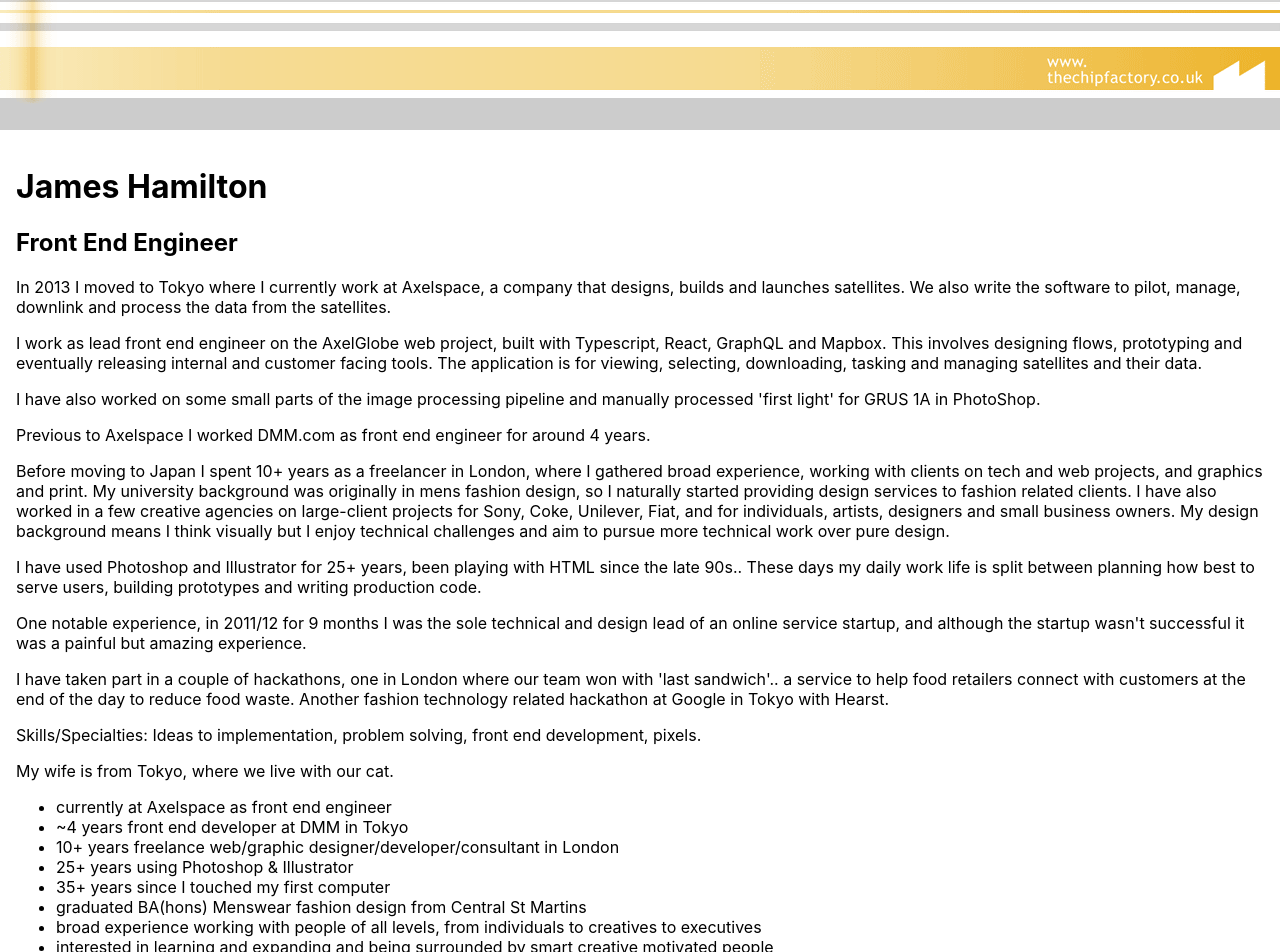
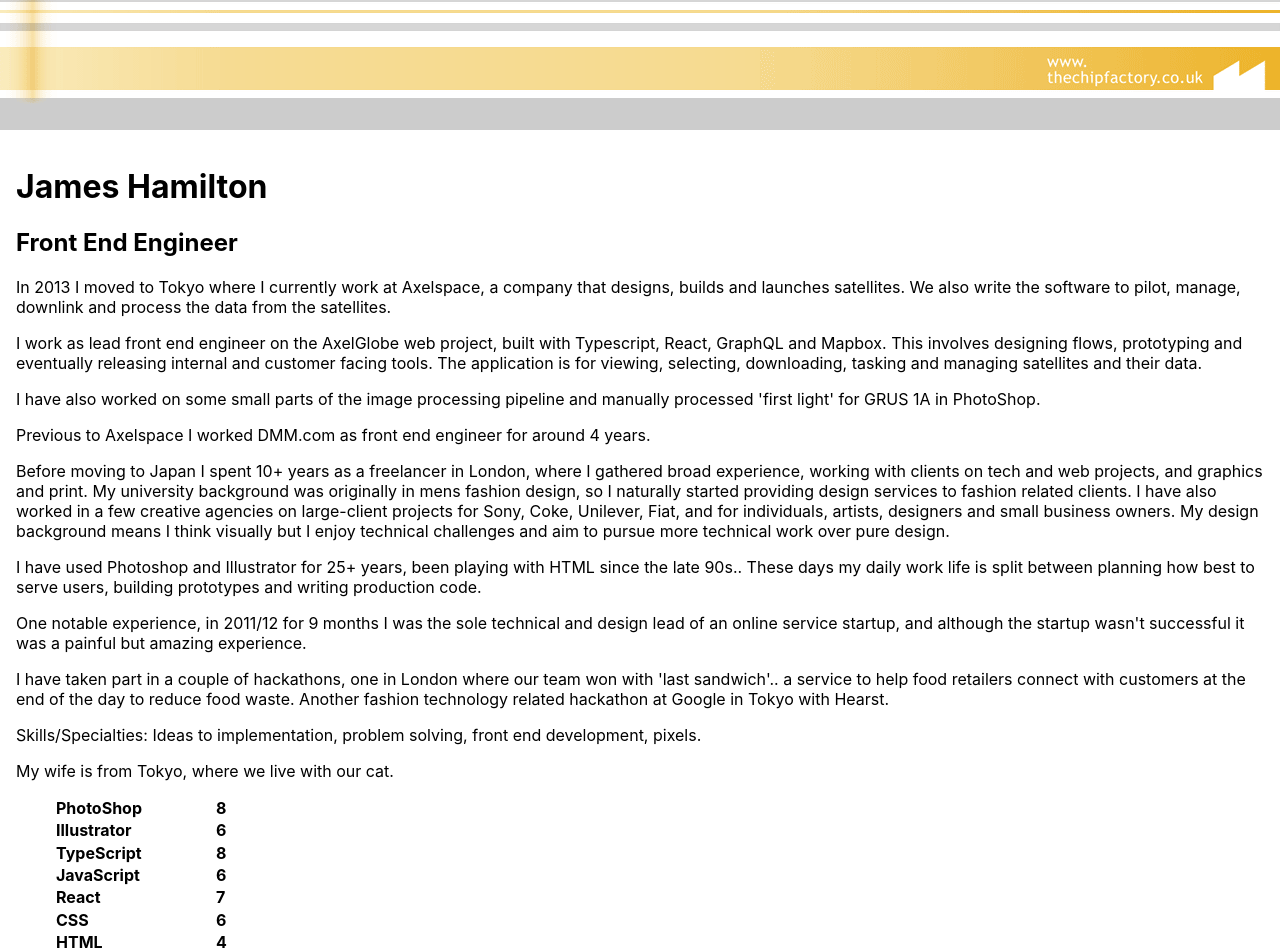
Before and after one commit to chippieTV/chippieTV, a Next.js app in the folder apps/next/: page / in a window 1280 px wide. Shown: the top 952 px of the page. Built offline with nearby package versions, Linux system fonts and the light colour scheme.

Commit message:
remove summary block

```diff
--- a/apps/next/pages/index.tsx
+++ b/apps/next/pages/index.tsx
@@ -21,7 +21,7 @@
       <div style={{ padding: "16px" }}>
         <ProfileHeading/>
         <ProfileContents />
-        <ProfileSummary />
+        {/* <ProfileSummary /> */}
         <SkillsList />
       </div>
     </>
--- a/apps/next/pages/three.tsx
+++ b/apps/next/pages/three.tsx
@@ -53,7 +53,7 @@
       <div style={{ padding: "16px" }}>
         <ProfileHeading/>
         <ProfileContents />
-        <ProfileSummary />
+        {/* <ProfileSummary /> */}
         <SkillsList />
 
         <Canvas>
```
